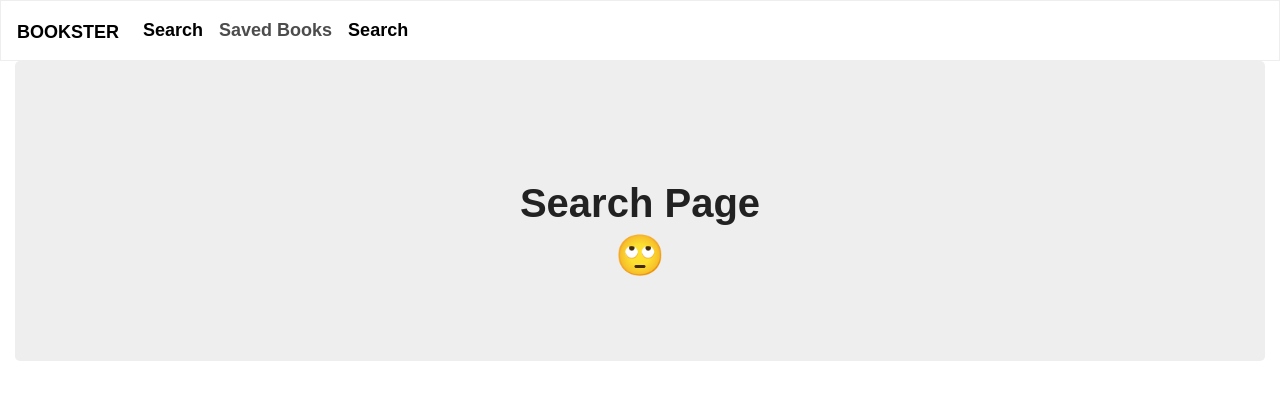
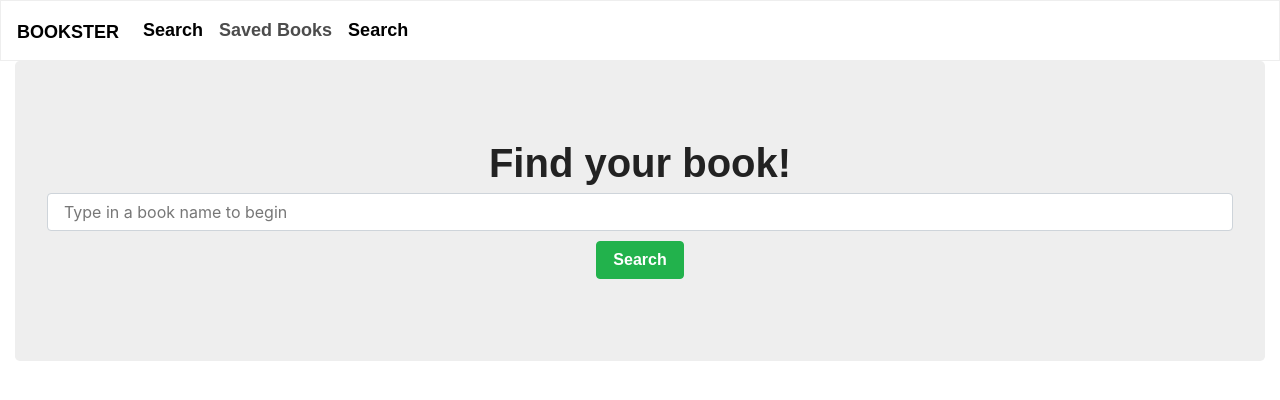
Before and after one commit to andreiac/readingList, a React (Create React App) app in the folder client/: page /search in a window 1280 px wide. Shown: the top 400 px of the page. Built offline with nearby package versions, Linux system fonts and the light colour scheme; a web font is replaced by a local one.

Commit message:
changing search field

```diff
--- /dev/null
+++ b/client/src/components/SearchBar/index.js
@@ -0,0 +1,33 @@
+import React from "react";
+import "./style.css"
+
+
+function SearchBar({ children }) {
+  return (
+    <div
+      style={{ height: 300, clear: "both", paddingTop: 80, textAlign: "center" }}
+      className="jumbotron"
+    >
+              {children}
+
+    <form className="search">
+    <div className="form-group">
+
+    <input
+            value={children.search}
+            type="text"
+            className="form-control"
+            placeholder="Type in a book name to begin"
+            id="book"
+          />
+          <button type="submit" className="btn btn-success">
+            Search
+          </button>
+    </div>
+    </form>
+ </div>
+
+  );
+}
+
+export default SearchBar;
--- /dev/null
+++ b/client/src/components/SearchBar/style.css
@@ -0,0 +1,10 @@
+form.search {
+    margin-bottom: 10px;
+    overflow: auto;
+
+  }
+
+  form.search button[type="submit"] {
+    float: center;
+    margin-top: 10px;
+  }
--- a/client/src/pages/Search.js
+++ b/client/src/pages/Search.js
@@ -1,20 +1,20 @@
 import React from "react";
 import { Col, Row, Container } from "../components/Grid";
-import Jumbotron from "../components/Jumbotron";
+import SearchBar from "../components/SearchBar";
+
 
 function Search() {
   return (
     <Container fluid>
       <Row>
         <Col size="md-12">
-          <Jumbotron>
-            <h1>Search Page</h1>
-            <h1>
-              <span role="img" aria-label="Face With Rolling Eyes Emoji">
-                🙄
-              </span>
-            </h1>
-          </Jumbotron>
+
+          <SearchBar >
+          <h1>Find your book!</h1>
+
+
+
+          </SearchBar>
         </Col>
       </Row>
     </Container>
```
Also changed, not shown: client/src/utils/API.js (+6 -1 lines).
